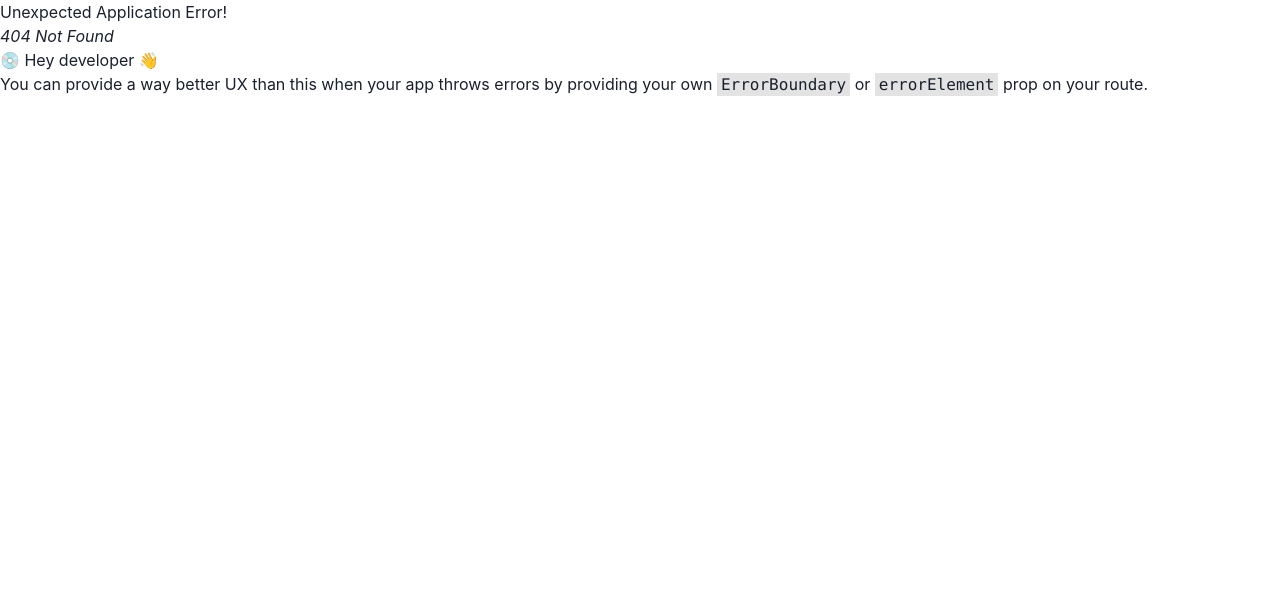
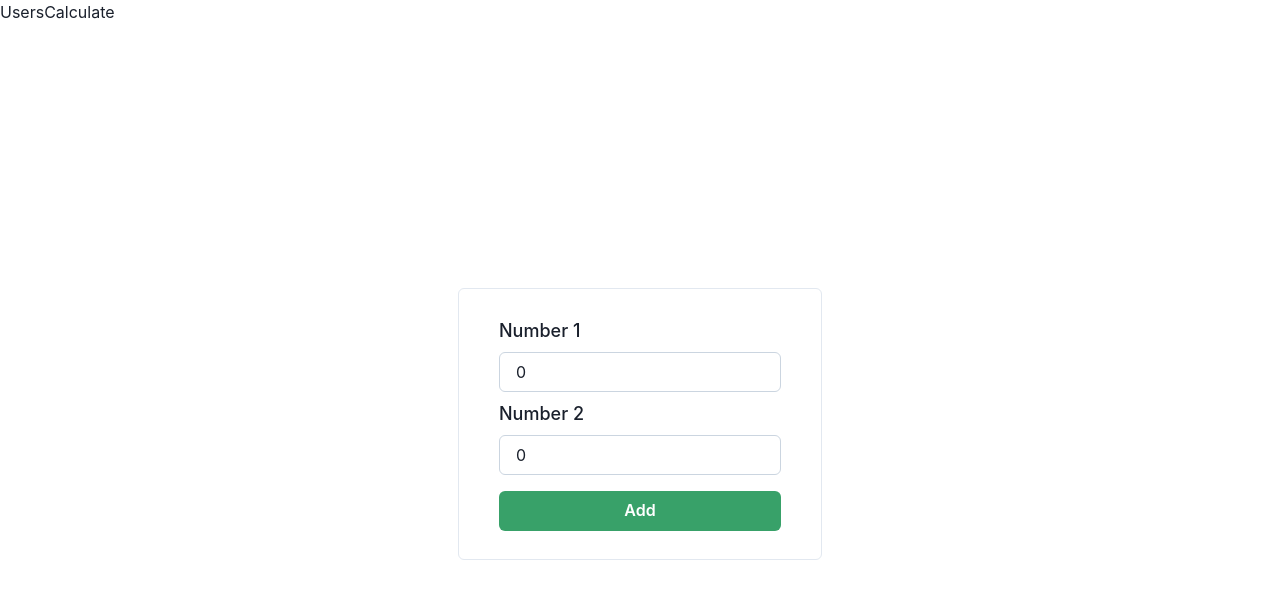
Before and after one commit to sabin149/react-session, a React (Vite) app: page /calculate in a window 1280 px wide. Before the commit this address had no page. Shown: the top 598 px of the page. Built offline with nearby package versions, Linux system fonts and the light colour scheme.

Commit message:
calculate functionality added

```diff
--- a/package.json
+++ b/package.json
@@ -16,6 +16,7 @@
     "json-server": "json-server --watch data/db.json --port 3000"
   },
   "dependencies": {
+    "@chakra-ui/icons": "^2.1.0",
     "@chakra-ui/react": "^2.8.0",
     "@emotion/react": "^11.11.1",
     "@emotion/styled": "^11.11.0",
--- /dev/null
+++ b/src/components/calculate/SumCard.tsx
@@ -0,0 +1,18 @@
+import { Card, CardBody, FormLabel, Heading, Input, Stack, Text } from '@chakra-ui/react';
+
+const SumCard = ({ sum }: { sum: number }) => {
+  return (
+    <Card variant={'outline'} px={5} width={297}>
+      <CardBody>
+        <Stack direction='row' justifyContent={'space-between'} alignItems={'center'}>
+          <Heading as={'h6'} fontSize={20}>
+            Sum:{' '}
+          </Heading>
+          <Input type='number' width={40} textAlign={'end'} fontSize={18} readOnly value={sum} />
+        </Stack>
+      </CardBody>
+    </Card>
+  );
+};
+
+export default SumCard;
--- a/src/components/common/Header.tsx
+++ b/src/components/common/Header.tsx
@@ -4,6 +4,7 @@ const Header = () => {
   return (
     <div>
       <Link to='/users'>Users</Link>
+      <Link to='/calculate'>Calculate</Link>
     </div>
   );
 };
--- a/src/layout/RootLayout.tsx
+++ b/src/layout/RootLayout.tsx
@@ -1,13 +1,14 @@
+import { Box } from '@chakra-ui/react';
 import Header from 'components/common/Header';
 import { Outlet, ScrollRestoration } from 'react-router-dom';
 
 const RootLayout = () => {
   return (
-    <>
+    <Box height={'100vh'} width={'100vw'}>
       <ScrollRestoration />
       <Header />
       <Outlet />
-    </>
+    </Box>
   );
 };
 
--- /dev/null
+++ b/src/pages/calculate/Calculate.tsx
@@ -0,0 +1,60 @@
+import { Box, Button, Card, CardBody, FormErrorMessage, FormLabel, Input, Stack } from '@chakra-ui/react';
+import SumCard from 'components/calculate/SumCard';
+import React, { useState, useEffect } from 'react';
+
+const Calculate = () => {
+  const [calculate, setCalculate] = useState({
+    num1: 0,
+    num2: 0
+  });
+  const [sum, setSum] = useState(0);
+  const [showSum, setShowSum] = useState(false);
+
+  const handleChange = (e: React.FormEvent<HTMLInputElement>) => {
+    const { name, value } = e.currentTarget;
+    setCalculate({ ...calculate, [name]: value });
+  };
+
+  const handleCalculate = (e: React.FormEvent<HTMLFormElement>) => {
+    e.preventDefault();
+    setSum(Number(calculate.num1) + Number(calculate.num2));
+    setShowSum(true);
+  };
+
+  useEffect(() => {
+    const handleShow = setTimeout(() => {
+      setShowSum(false);
+    }, 3000);
+    return () => {
+      clearTimeout(handleShow);
+    };
+  }, [sum]);
+
+  return (
+    <Box height={'100%'} display={'flex'} flexDirection={'column'} gap={4} width={'100%'} alignItems={'center'} justifyContent={'center'}>
+      <Card variant={'outline'} px={5} py={2}>
+        <CardBody>
+          <form onSubmit={handleCalculate}>
+            <Stack direction={'column'}>
+              <FormLabel fontSize={18} mb={0}>
+                Number 1
+              </FormLabel>
+              <Input type='number' name='num1' value={calculate.num1} onChange={handleChange} borderColor={'gray.300'} />
+              <FormErrorMessage />
+              <FormLabel fontSize={18} mb={0}>
+                Number 2
+              </FormLabel>
+              <Input type='number' name='num2' value={calculate.num2} onChange={handleChange} borderColor={'gray.300'} />
+              <Button variant={'solid'} colorScheme='green' mt={2} type='submit'>
+                Add
+              </Button>
+            </Stack>
+          </form>
+        </CardBody>
+      </Card>
+      {showSum && <SumCard sum={sum} />}
+    </Box>
+  );
+};
+
+export default Calculate;
--- a/src/router/Router.tsx
+++ b/src/router/Router.tsx
@@ -2,6 +2,7 @@ import { lazy } from 'react';
 import { createBrowserRouter, createRoutesFromElements, Route, RouterProvider } from 'react-router-dom';
 import RootLayout from 'layout/RootLayout';
 import UserLayout from 'layout/UserLayout';
+import Calculate from 'pages/calculate/Calculate';
 
 const AddUser = lazy(() => import('pages/AddUser'));
 const UpdateUser = lazy(() => import('pages/UpdateUser'));
@@ -16,6 +17,7 @@ const Router = () => {
           <Route path='add' element={<AddUser />} />
           <Route path='update/:userId' element={<UpdateUser />} />
         </Route>
+        <Route path='calculate' element={<Calculate />} />
       </Route>
     )
   );
```
Also changed, not shown: 1 other file (tests, documents, lock files or other folders).
